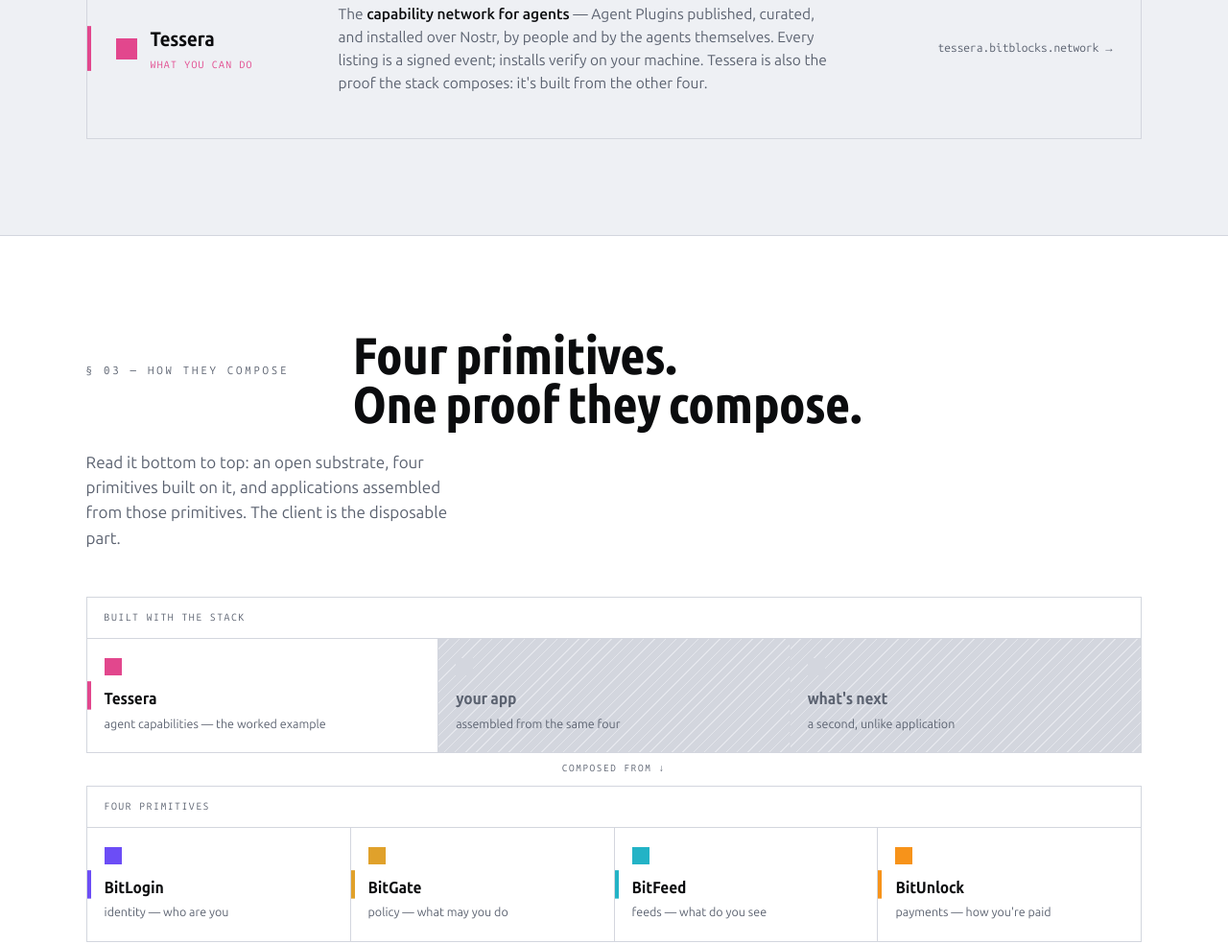
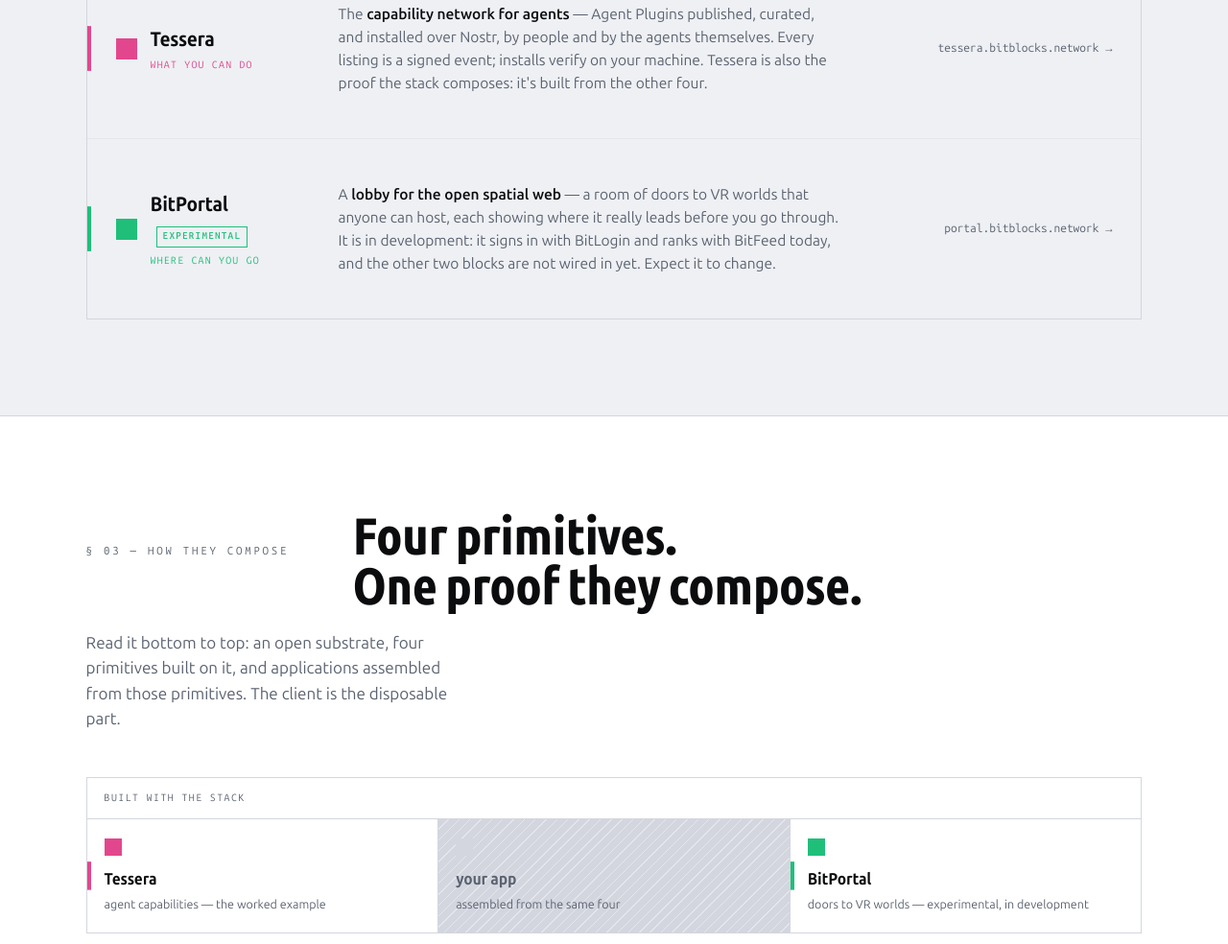
Before and after one commit to PR0M3TH3AN/bitblocks, a plain HTML site: page index.html in a window 1280 px wide. Shown: the part 2626-3610 px from the top of the page at 96% size. Drawn offline with Linux system fonts and the light colour scheme.

Commit message:
Add BitPortal, marked experimental: a row among the blocks, a cell in the architecture, a footer link
Co-Authored-By: Claude Fable 5.2 <noreply@anthropic.com>

```diff
--- a/assets/bitblocks.css
+++ b/assets/bitblocks.css
@@ -34,6 +34,7 @@
   --c-feed: #23b3c6;    /* BitFeed   — feed      */
   --c-unlock: #f7931a;  /* BitUnlock — bitcoin   */
   --c-tessera: #e2478d; /* Tessera   — capability*/
+  --c-portal: #1fbf7a;  /* BitPortal — spatial web, experimental */
 
   --tile: 68px;
   --edge: min(7vw, 96px);
@@ -160,6 +161,7 @@ section { border-top: 1px solid var(--line); }
 .block-row .id .sq { width: 22px; height: 22px; background: var(--bc); flex: none; }
 .block-row .id .nm { font-size: 21px; font-weight: 720; letter-spacing: -0.015em; font-variation-settings: 'wdth' 90; }
 .block-row .id .q { font-family: 'Ubuntu Sans Mono V', ui-monospace, monospace; font-size: 10.5px; letter-spacing: 0.12em; text-transform: uppercase; color: var(--bc); margin-top: 2px; }
+.block-row .id .chip { display: inline-block; vertical-align: middle; margin-left: 6px; padding: 2px 6px; border: 1px solid var(--bc); color: var(--bc); font-family: 'Ubuntu Sans Mono V', ui-monospace, monospace; font-size: 10px; font-weight: 500; letter-spacing: 0.12em; text-transform: uppercase; font-variation-settings: normal; }
 .block-row .desc { color: var(--muted); font-size: 15.5px; max-width: 60ch; }
 .block-row .desc b { color: var(--ink); font-weight: 600; }
 .block-row .go { display: inline-flex; align-items: center; gap: 7px; font-family: 'Ubuntu Sans Mono V', ui-monospace, monospace; font-size: 12px; color: var(--muted); white-space: nowrap; }
--- a/index.html
+++ b/index.html
@@ -122,6 +122,14 @@
           the other four.</p>
         <span class="go">tessera.bitblocks.network →</span>
       </a>
+      <a class="block-row" style="--bc:var(--c-portal)" href="https://portal.bitblocks.network">
+        <div class="id"><span class="sq"></span><div><div class="nm">BitPortal <span class="chip">experimental</span></div><div class="q">where can you go</div></div></div>
+        <p class="desc">A <b>lobby for the open spatial web</b> — a room of doors to VR worlds that anyone
+          can host, each showing where it really leads before you go through. It is in development:
+          it signs in with BitLogin and ranks with BitFeed today, and the other two blocks are not
+          wired in yet. Expect it to change.</p>
+        <span class="go">portal.bitblocks.network →</span>
+      </a>
     </div>
   </div>
 </section>
@@ -140,7 +148,7 @@
         <div class="tier-row n3">
           <a class="cell" style="--bc:var(--c-tessera)" href="https://tessera.bitblocks.network"><span class="sq"></span><b>Tessera</b><span>agent capabilities — the worked example</span></a>
           <div class="cell ghost"><span class="sq"></span><b>your app</b><span>assembled from the same four</span></div>
-          <div class="cell ghost"><span class="sq"></span><b>what's next</b><span>a second, unlike application</span></div>
+          <a class="cell" style="--bc:var(--c-portal)" href="https://portal.bitblocks.network"><span class="sq"></span><b>BitPortal</b><span>doors to VR worlds — experimental, in development</span></a>
         </div>
       </div>
       <div class="tier-join">composed from ↓</div>
@@ -222,6 +230,7 @@
       <a href="https://feed.bitblocks.network">BitFeed — feeds</a>
       <a href="https://bitunlock.network">BitUnlock — payments</a>
       <a href="https://tessera.bitblocks.network">Tessera — capabilities</a>
+      <a href="https://portal.bitblocks.network">BitPortal — spatial web (experimental)</a>
     </div>
     <div class="fcol">
       <h4>build</h4>
```
Also changed, not shown: 1 other file.
